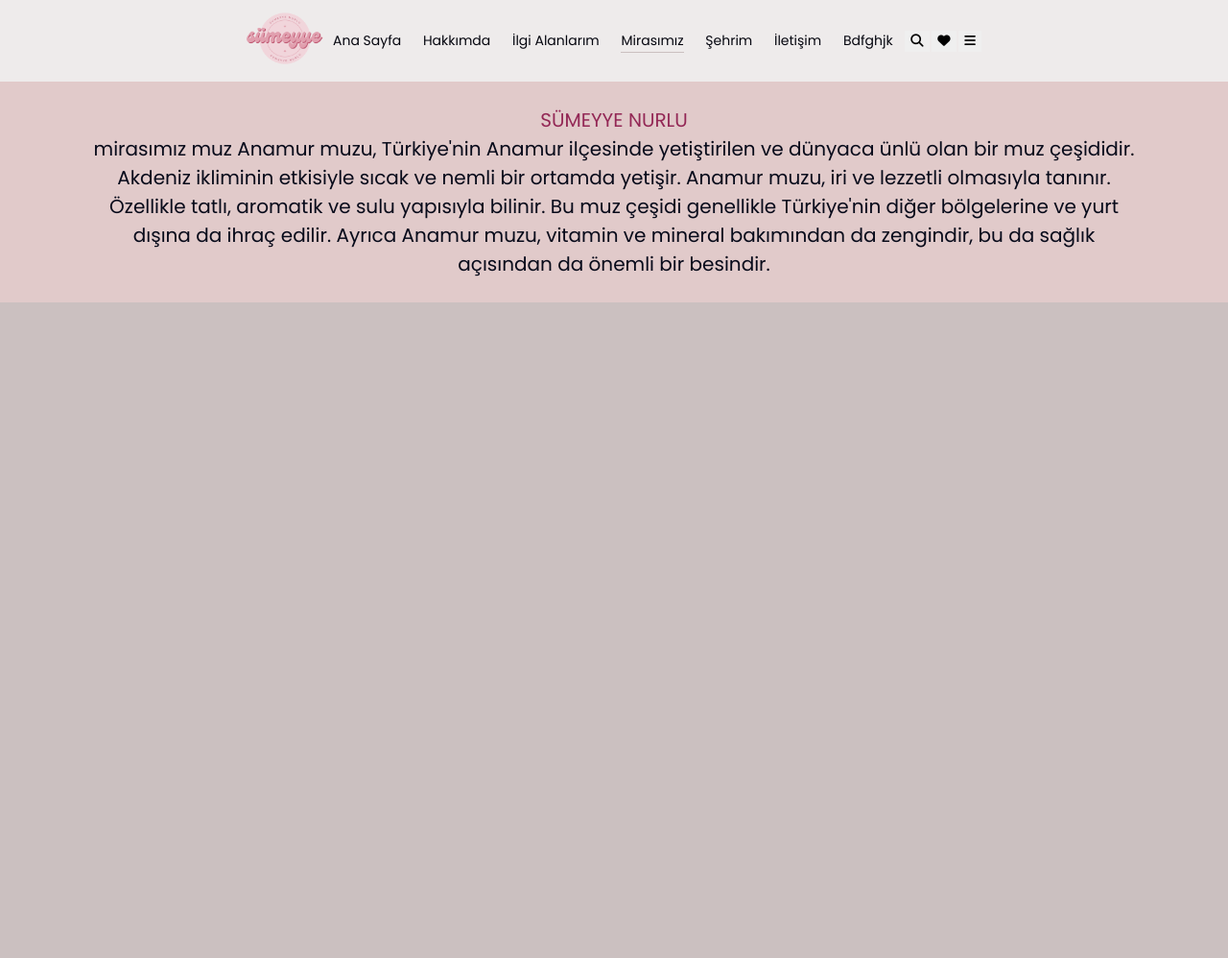
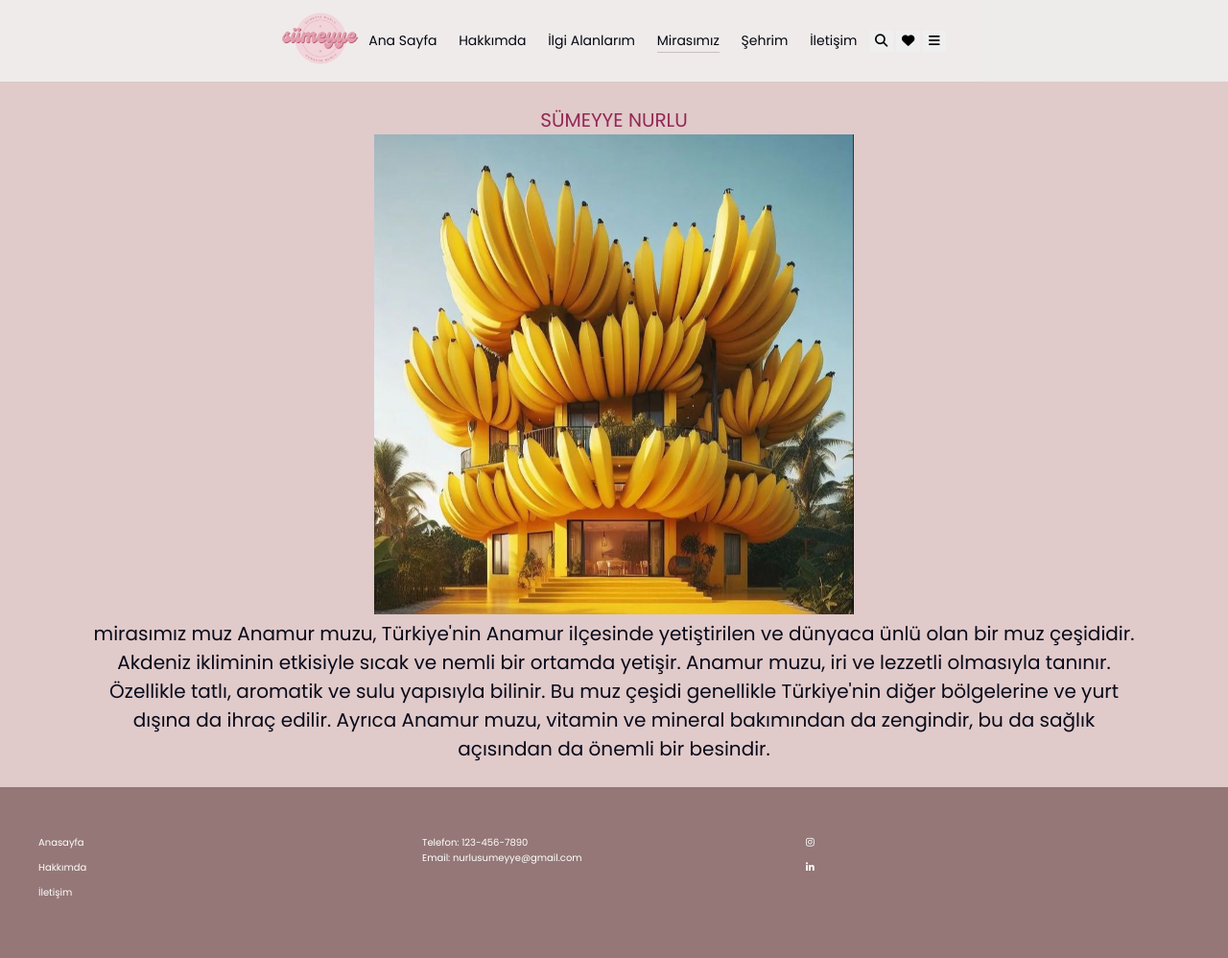
Before and after one commit to SumeyyeNurlu/webProje, a PHP site: the page made by WEBB/mirasımız.html in a window 1280 px wide. Shown: the whole page at 96% size. Before the commit the page ends 315 px from the top, so only its background shows below. Run offline with PHP 8.4, Linux system fonts and the light colour scheme.

Commit message:
Add files via upload

```diff
--- a/WEBB/mirasımız.html
+++ b/WEBB/mirasımız.html
@@ -33,9 +33,7 @@
             <a href="mirasımız.html"class="active">Mirasımız</a>
             <a href="sehrim.html">Şehrim</a>
             <a href="iletisim.html">İletişim</a>
-            <a href="#">Bdfghjk</a>
-
-            <button><i class="fas fa-search"></i></button>
+             <button><i class="fas fa-search"></i></button>
             <button><i class="fas fa-heart"></i></button>
             <button><i class="fas fa-bars"></i></button>
 
@@ -50,6 +48,9 @@
 <section class="home2">
   <div class="content">
     <h4> SÜMEYYE NURLU </h4>
+
+    <center><img src="images/mirasımız.jpg" alt="Mirasımız" width="500" height="500"></center>
+
     <p> mirasımız muz
         Anamur muzu, Türkiye'nin Anamur ilçesinde yetiştirilen ve dünyaca ünlü olan bir muz çeşididir. Akdeniz ikliminin etkisiyle sıcak ve nemli bir ortamda yetişir. Anamur muzu, iri ve lezzetli olmasıyla tanınır. Özellikle tatlı, aromatik ve sulu yapısıyla bilinir. Bu muz çeşidi genellikle Türkiye'nin diğer bölgelerine ve yurt dışına da ihraç edilir. Ayrıca Anamur muzu, vitamin ve mineral bakımından da zengindir, bu da sağlık açısından da önemli bir besindir.
     </p>
@@ -61,5 +62,29 @@
 
 
 
+ <footer>
+  <div class="footer-container">
+      <div class="footer-links">
+          <ul>
+              <li><a href="index.html">Anasayfa</a></li>
+              <li><a href="hakkımda.html">Hakkımda</a></li>
+              <li><a href="iletisim.html">İletişim</a></li>
+          </ul>
+      </div>
+      <div class="contact-info">
+          <p>Telefon: 123-456-7890</p>
+          <p>Email: nurlusumeyye@gmail.com</p>
+      </div>
+      <div class="social-media">
+
+          <ul>
+              <li><a href="https://www.instagram.com/sumeyye.nurlu/"><i class="fab fa-instagram"></i></a></li>
+              <li><a href="https://www.linkedin.com/in/sumeyye-/"><i class="fab fa-linkedin-in"></i></a></li>
+          </ul>
+      </div>
+  </div>
+
+</footer>
+
 </body>
 </html>
--- a/WEBB/styles/style.css
+++ b/WEBB/styles/style.css
@@ -138,20 +138,8 @@ section{
 .box-head {
     position: relative;
 }
-/* .small-image {
-    position: absolute;
-    top: 30%;
-    left: 20%;
-    transform: translate(-50%, -50%);
-    width: 100px;
-    height: 100px;
-}
 
-.small-image img {
-    width: 100%;
-    height: 100%;
-    object-fit: cover;
-} */
+
 .menu-category {
     position: absolute;
     font-size: 1.4rem;
@@ -199,17 +187,40 @@ height: auto; }
 
 
 /* end menu *******************************/
- /* RESPONSİVE KISMI BAŞLIYOR */
 
-  /* ANLAMADIM */
-/* @media(max-witdth:900px){
-    html{font-size: 30%;}
-.header { padding: 1.5rem 2rem;}
-.header.logo img { height: 6rem;}
-.menu{
-    width: 100%;
+
+
+/* RESPONSİVE KISMI BAŞLIYOR */
+ @media only screen and (min-width: 768px) {
+    .container {
+        display: flex;
+        justify-content: space-between;
+    }
+
+    .item {
+        flex-basis: 30%; /* Örnek bir boyut, ihtiyaca göre ayarlayın */
+    }
 }
-} */.home2{
+
+/* Küçük ekranlar için stil ayarları */
+@media only screen and (max-width: 767px) {
+    .container {
+        flex-direction: column;
+    }
+
+    .item {
+        width: 100%; /* Örnek bir boyut, ihtiyaca göre ayarlayın */
+    }
+
+}
+
+
+
+
+
+
+
+.home2{
     background: #e1caca;
 
 }
@@ -228,3 +239,47 @@ height: auto; }
     text-align: center;
     color: #070a1a;
 }
+
+
+
+
+
+/* footer */
+footer {
+    background-color: #957777;
+    color: #fff;
+    padding: 50px 0;
+}
+
+.footer-container {
+    max-width: 1200px;
+    margin: 0 auto;
+    display: flex;
+    justify-content: center;
+    flex-wrap: wrap;
+}
+
+.footer-links, .contact-info, .social-media {
+    flex: 1 1 300px;
+    margin-bottom: 10px;
+    margin-top: 0;
+    margin-bottom: 0;
+}
+
+.footer-links ul, .social-media ul {
+    list-style: none;
+    padding: 0;
+}
+
+.footer-links ul li, .social-media ul li {
+    margin-bottom: 10px;
+}
+
+.footer-links ul li a, .social-media ul li a {
+    color: #fff;
+    text-decoration: none;
+}
+
+.footer-links ul li a:hover, .social-media ul li a:hover {
+    text-decoration: underline;
+}
```
Also changed, not shown: WEBB/hakkımda.html (+24 -2 lines), WEBB/iletisim.html (+24 -2 lines), WEBB/ilgialanlarım.html (+24 -2 lines), WEBB/index.html (+32 -2 lines), WEBB/sehrim.html (+24 -2 lines), WEBB/images/mirasımız.jpg (added).
